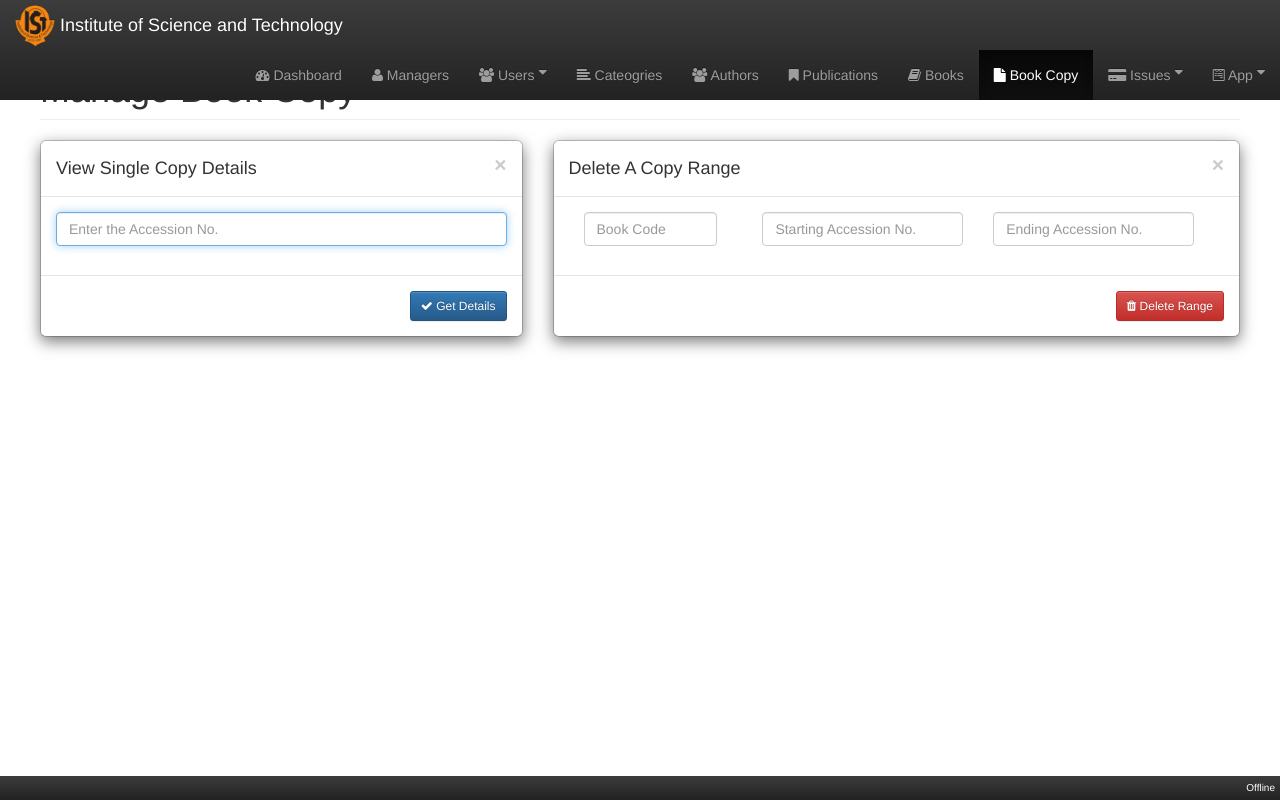
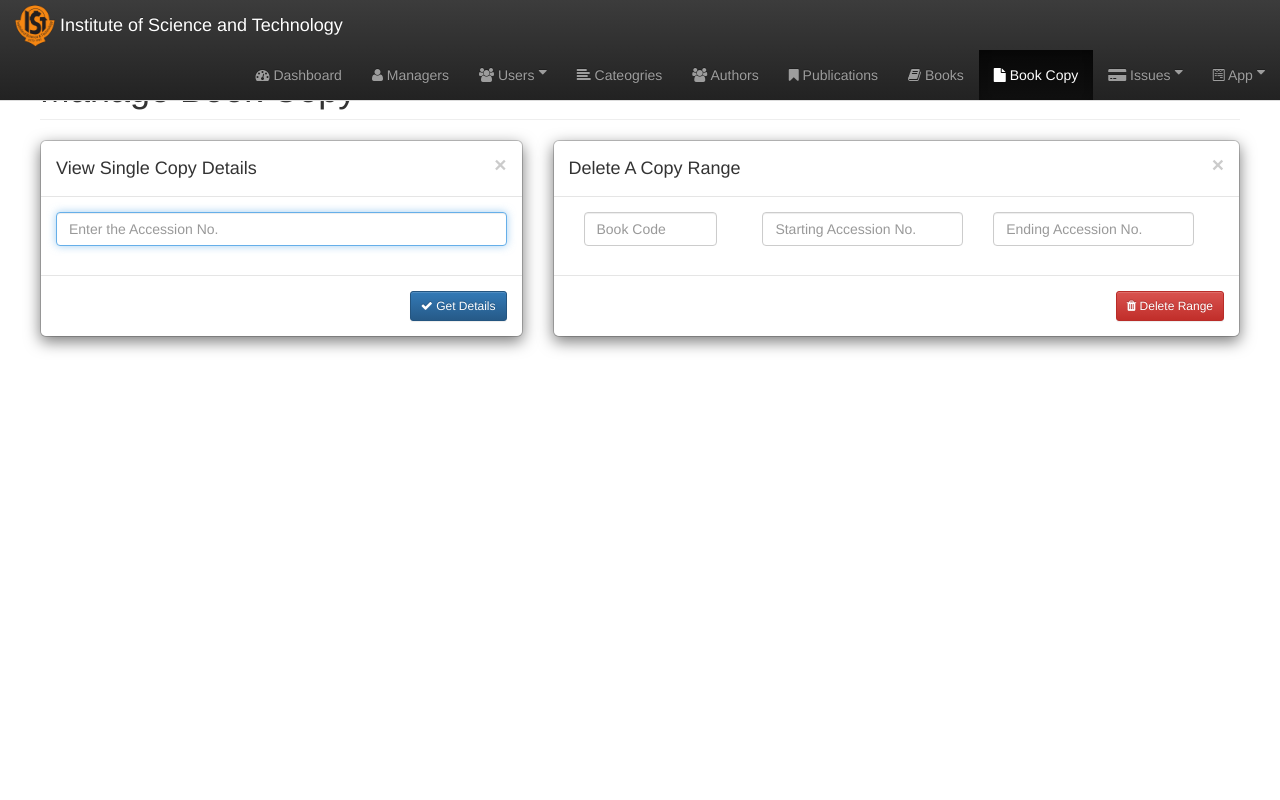
Before and after one commit to kmmuntasir/open-library, a CodeIgniter app: page /database/index.php/admin/book/copy in a window 1280 px wide. Run offline with CodeIgniter, Linux system fonts and the light colour scheme; a user stored in the database is signed in; data comes from the database, SQL or seed files in the repository.

Commit message:
Modified Online/Offline Indicator

```diff
--- a/view/admin/open_library/assets/css/style.css
+++ b/view/admin/open_library/assets/css/style.css
@@ -181,3 +181,8 @@
 	color: #fff;
 	font-size: 10px;
 }
+
+#main_nav {
+	border-bottom: solid 1px #ddd;
+	transition: all 500ms ease;
+}
--- a/view/admin/open_library/elements/footer.php
+++ b/view/admin/open_library/elements/footer.php
@@ -1,5 +1,8 @@
+<!--
 <nav id="footer_bar" class="navbar-inverse navbar-fixed-bottom">
     <span id="online_status" class="pull-right">Connecting to Server</span>
 
     <div class="clearfix"></div>
 </nav>
+
+-->
--- a/view/admin/open_library/elements/js_functions.php
+++ b/view/admin/open_library/elements/js_functions.php
@@ -29,9 +29,9 @@
 		    $.post( status_url, function( data ) {
 		        if(data) {
 		        	var indicator = '';
-		        	if(data > 10) indicator = 'Offline';
-		        	else indicator = 'Online';
-		            $('#online_status').html(indicator);
+		        	if(data > <?php echo $this->sync_interval*1.4; ?>) $('#main_nav').addClass('navbar-inverse');
+		        	else $('#main_nav').removeClass('navbar-inverse');
+		            //$('#online_status').html(indicator);
 		        }
 		    });
 		}
--- a/view/admin/open_library/elements/nav.php
+++ b/view/admin/open_library/elements/nav.php
@@ -1,4 +1,4 @@
-<nav class="navbar navbar-inverse navbar-fixed-top">
+<nav id="main_nav" class="navbar navbar-fixed-top">
   <div class="container-fluid">
     <div class="navbar-header">
       <button type="button" class="navbar-toggle collapsed" data-toggle="collapse" data-target="#navbar" aria-expanded="false" aria-controls="navbar">
```
